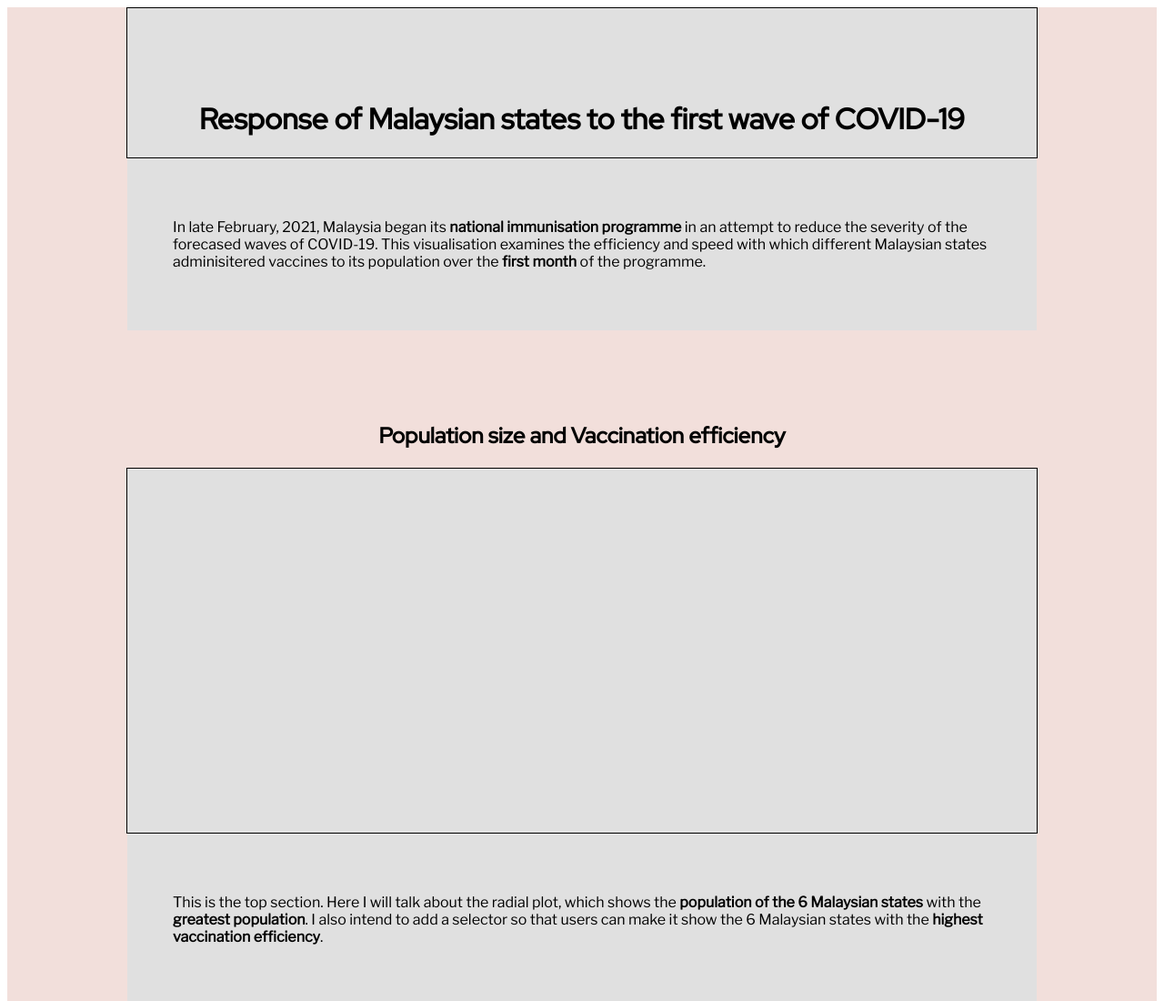
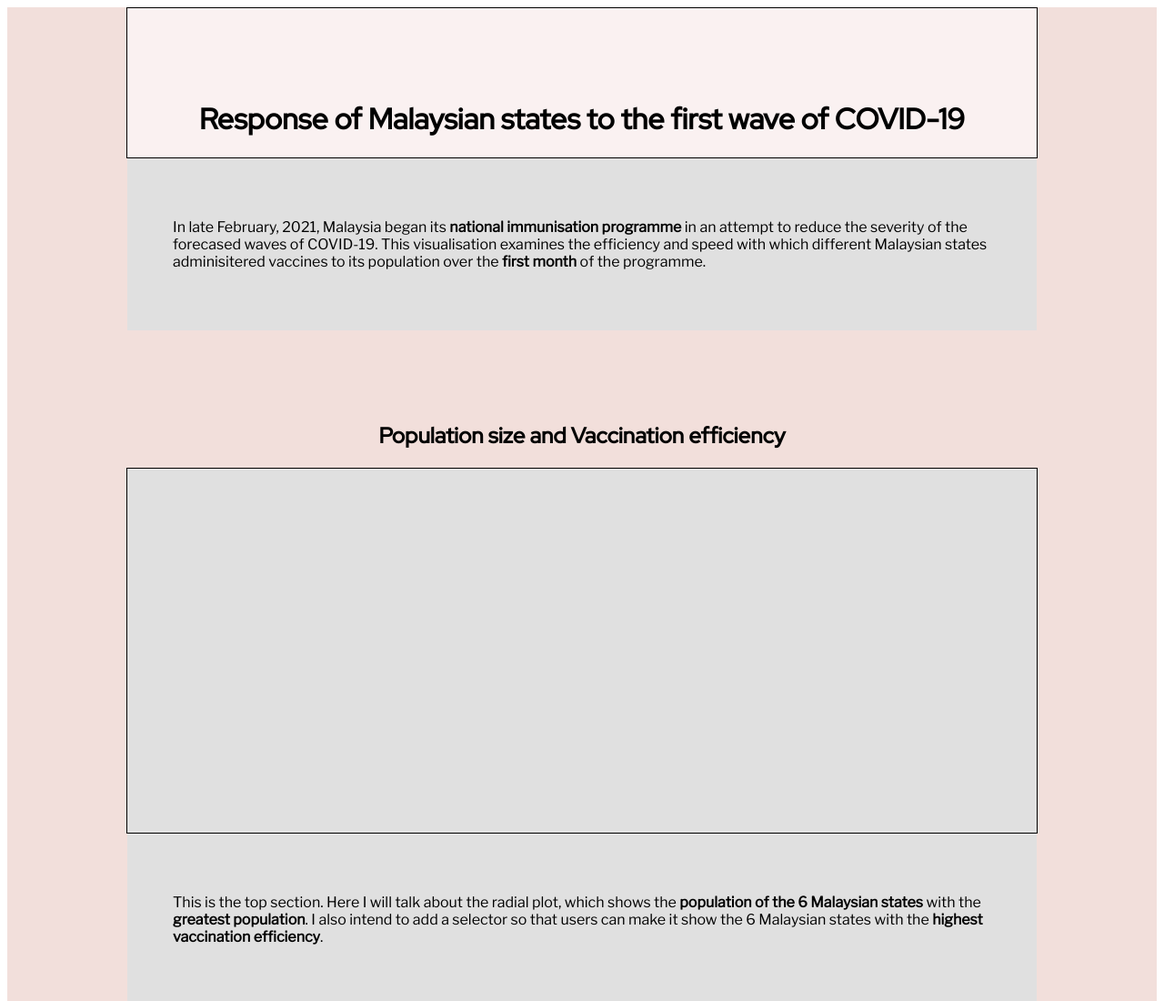
Before and after one commit to blaw0006/FIT3179, a plain HTML site: page assignment2/index.html in a window 1280 px wide. Shown: the top 1100 px of the page at 91% size. Drawn offline with nearby package versions, Linux system fonts and the light colour scheme; a script that the page names is missing.

Commit message:
Update styles.css

```diff
--- a/assignment2/css/styles.css
+++ b/assignment2/css/styles.css
@@ -10,7 +10,8 @@
 .title_block {
   width: 1000px;
   border: 1px solid #000;
-  background-color: #e0e0e0;
+  /*background-color: #e0e0e0;*/
+  background-color: #faf1f1;
 }
 
 .top-section {
```
